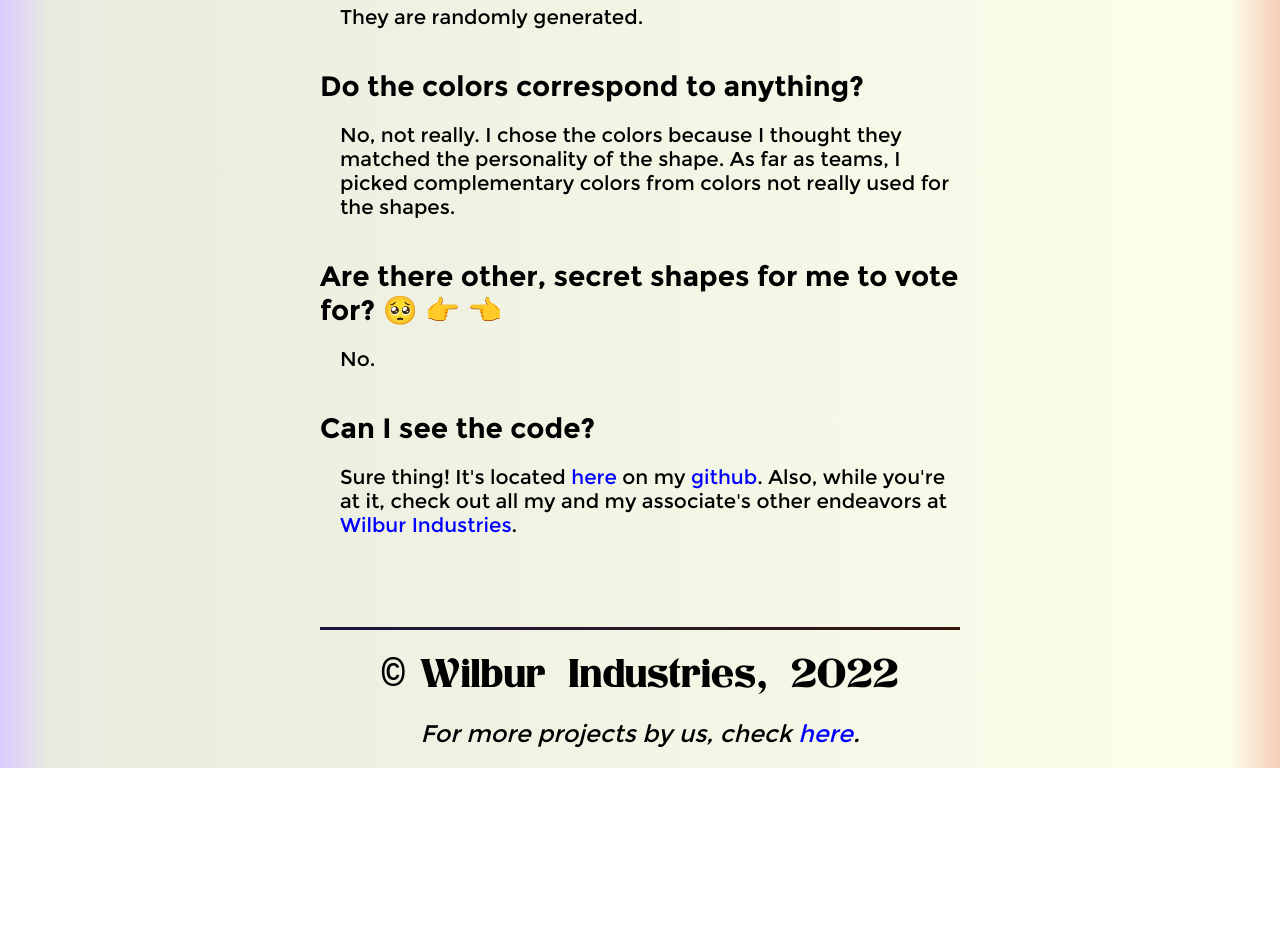
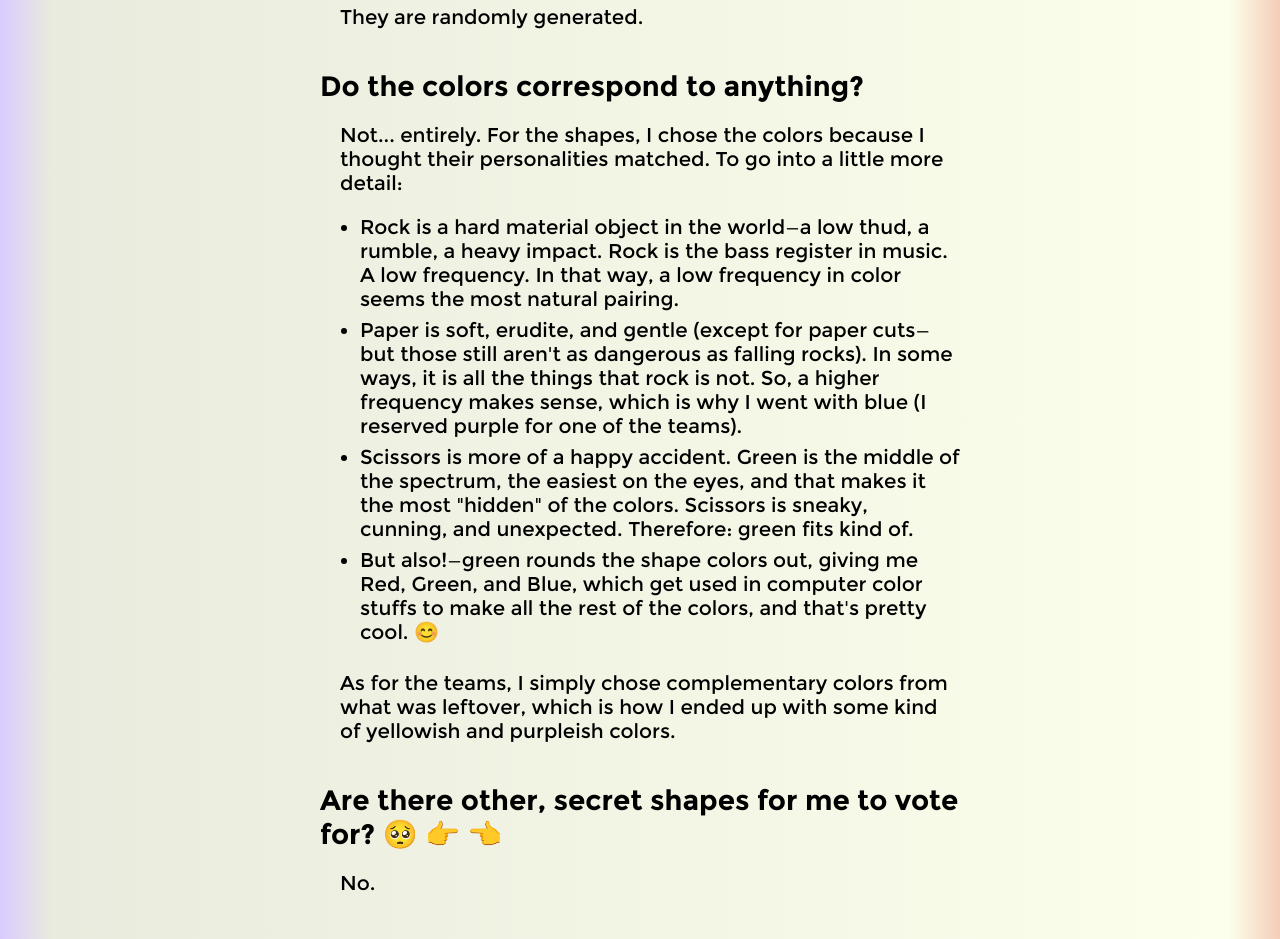
Before and after one commit to pseudosecret/democracy, a Next.js app: page /faq in a window 1280 px wide. Shown: the part 2880-3819 px from the top of the page. Before the commit the page ends 3648 px from the top, so only its background shows below. Built offline with nearby package versions, Linux system fonts and the light colour scheme.

Commit message:
Wrote things to the about page.

```diff
--- a/pages/faq.js
+++ b/pages/faq.js
@@ -187,9 +187,35 @@ export default function FAQ() {
                 </div>
                 <div className={styles.answer}>
                     <p>
-                        No, not really. I chose the colors because I thought they matched
-                        the personality of the shape. As far as teams, I picked complementary
-                        colors from colors not really used for the shapes.
+                        Not... entirely. For the shapes, I chose the colors because I thought
+                        their personalities matched. To go into a little more detail:
+                    </p>
+                    <ul>
+                        <li>
+                            Rock is a hard material object in the world&#8212;a low thud, a rumble,
+                            a heavy impact. Rock is the bass register in music. A low frequency. In
+                            that way, a low frequency in color seems the most natural pairing.
+                        </li>
+                        <li>
+                            Paper is soft, erudite, and gentle (except for paper cuts&#8212;but those
+                            still aren't as dangerous as falling rocks). In some ways, it is all the
+                            things that rock is not. So, a higher frequency makes sense, which is
+                            why I went with blue (I reserved purple for one of the teams).
+                        </li>
+                        <li>
+                            Scissors is more of a happy accident. Green is the middle of the spectrum,
+                            the easiest on the eyes, and that makes it the most "hidden" of the colors.
+                            Scissors is sneaky, cunning, and unexpected. Therefore: green fits kind of.
+                        </li>
+                        <li>
+                            But also!&#8212;green rounds the shape colors out, giving me Red, Green, and
+                            Blue, which get used in computer color stuffs to make all the rest of the
+                            colors, and that's pretty cool. &#128522;
+                        </li>
+                    </ul>
+                    <p>
+                        As for the teams, I simply chose complementary colors from what was leftover,
+                        which is how I ended up with some kind of yellowish and purpleish colors.
                     </p>
                 </div>
 
--- a/styles/About.module.css
+++ b/styles/About.module.css
@@ -5,25 +5,12 @@
     text-align: left;
 }
 
-.question {
-    margin-top: 15px;
-    padding: 0;
-    font-family: MontserratAlternates, Montserrat, 'Open Sans', 'Helvetica Neue', sans-serif;
-    font-weight: bold;
-    font-size: 1.4em;
-}
-
-.answer {
-    margin-bottom: 40px;
-}
-
-.answer p {
-    padding-left: 20px;
+.about p {
     font-family: MontserratAlternates, Montserrat, 'Open Sans', 'Helvetica Neue', sans-serif;
     margin-bottom: 20px;
 }
 
-.answer li {
+.about li {
     padding-bottom: 7px;
 }
 
```
Also changed, not shown: pages/about.js (+38 -1 lines).
